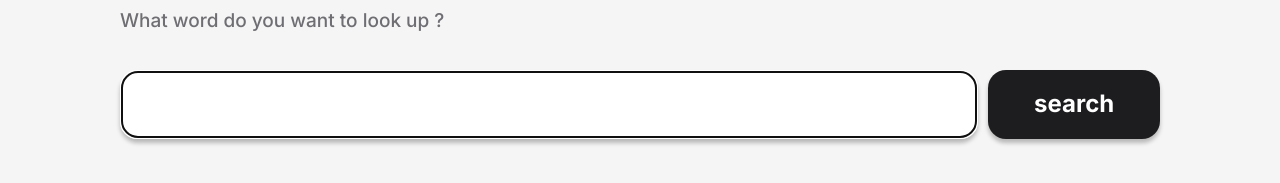
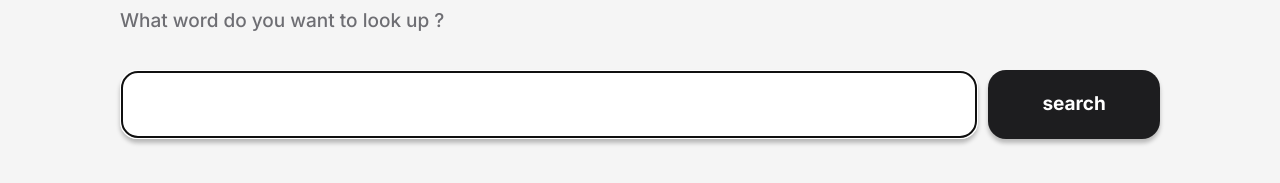
Before and after one commit to EvaSuper0115/dictionary-project, a React (Create React App) app: page / in a window 1280 px wide. Shown: the part 177-360 px from the top of the page. Built offline with nearby package versions, Linux system fonts and the light colour scheme.

Commit message:
Update App.css

```diff
--- a/src/App.css
+++ b/src/App.css
@@ -53,7 +53,6 @@ body {
 }
 
 .searchButton {
-  font-size: 24px;
   background: var(--primary-font-color);
   color: white;
 }
```
